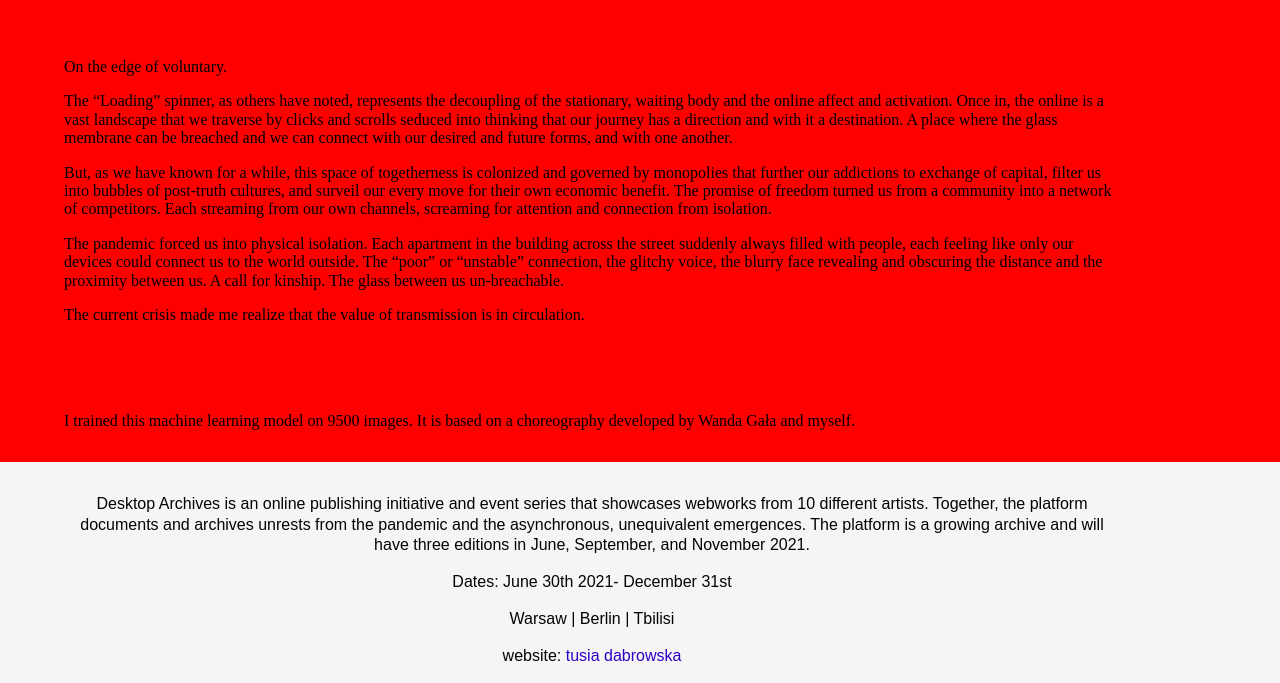
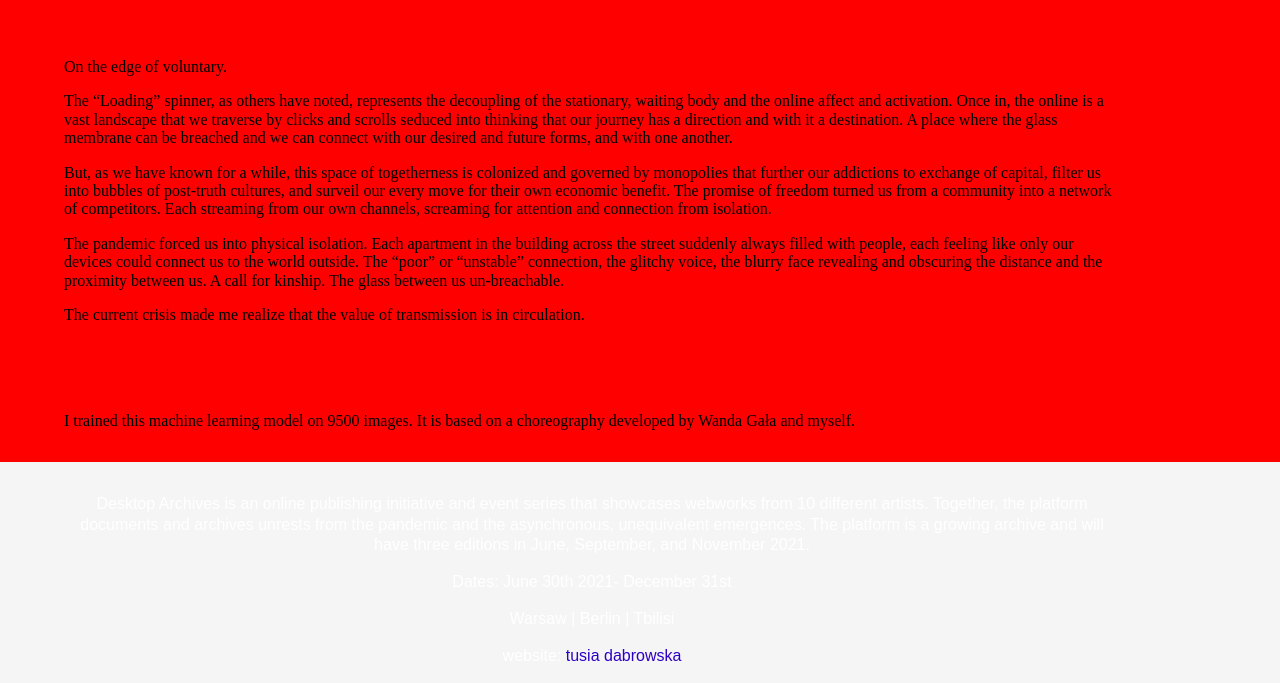
Before and after one commit to ToucheTusia/on-the-edge-of-voluntary, a plain HTML site: page index.html in a window 1280 px wide. Shown: the part 1000-1683 px from the top of the page. Drawn offline with nearby package versions, Linux system fonts and the light colour scheme.

Commit message:
Update style.css

```diff
--- a/style.css
+++ b/style.css
@@ -28,7 +28,7 @@ footer {
   text-align: center;
   font-size: 1rem;
 	font-weight: 400;
-	color: rgb(4, 4, 4);
+	color: white;
 	font-family: Arial;
 	font-style: normal;
 	line-height: 1.3;
```
